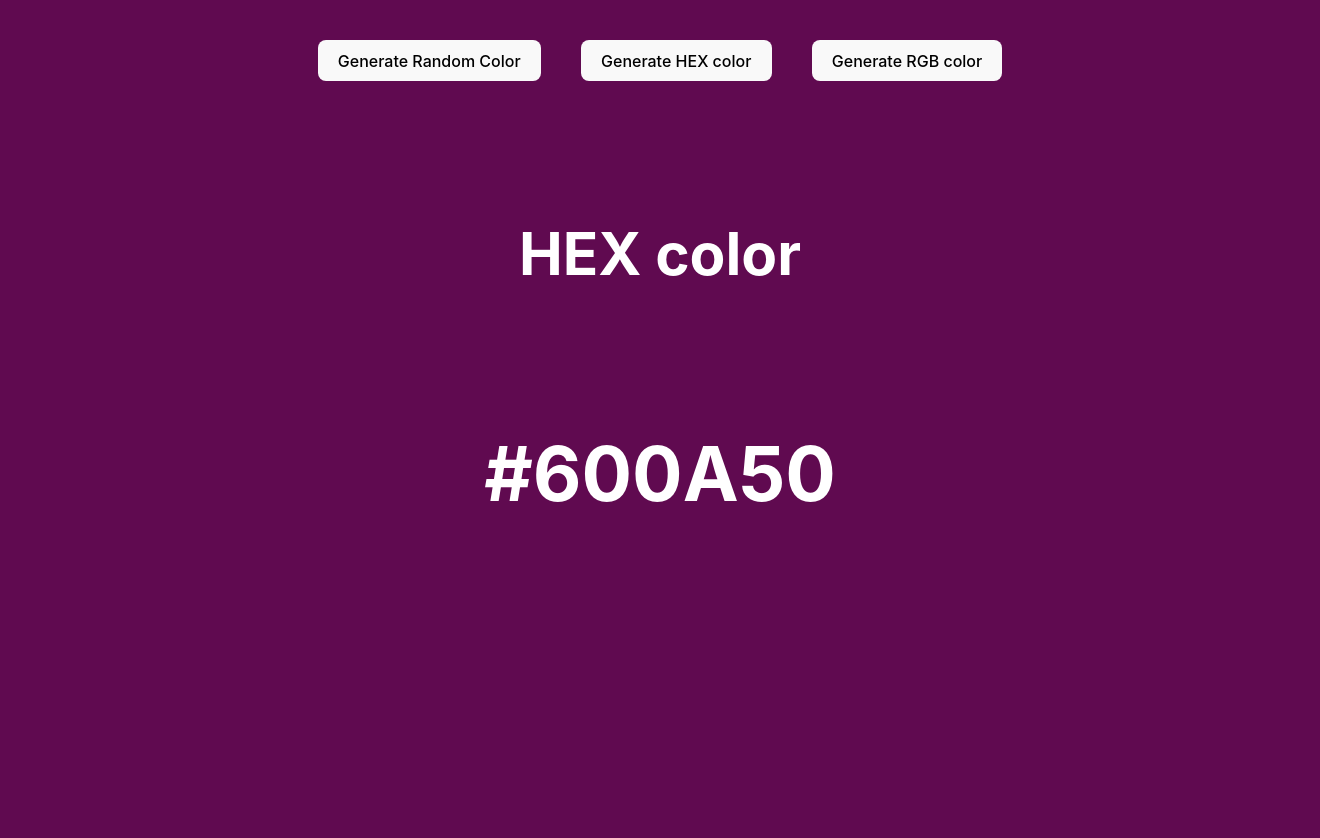
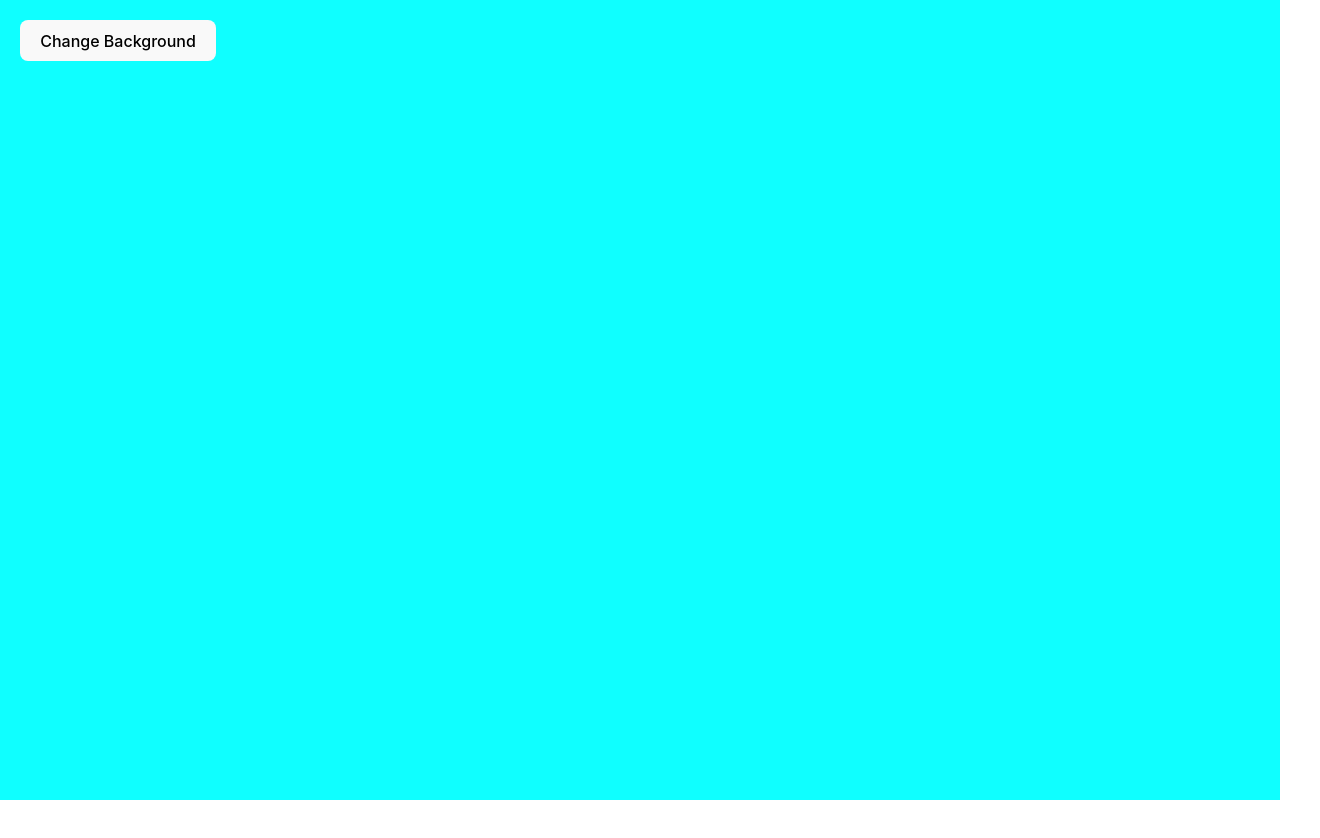
Before and after one commit to Sujan680/react-js-projects, a React (Vite) app in the folder my-project/: page / in a window 1280 px wide. Shown: the whole page, 1320 px wide, since content can reach past the window. After the commit the page ends 800 px from the top, so only its background shows below. Built offline with nearby package versions, Linux system fonts and the light colour scheme.

Commit message:
Random background Color generator using react js

```diff
--- a/my-project/src/App.jsx
+++ b/my-project/src/App.jsx
@@ -1,6 +1,7 @@
 import Accordian from "./components/accordian"
 import MultiSelectionAccordian from "./components/accordian/MultipleSelection"
 import RandomColor from "./components/random-color"
+import BgChanger from "./components/random-color/BgChanger"
 
 const App = () => {
   return (
@@ -8,7 +9,8 @@ const App = () => {
       {/* <Accordian/>
       <MultiSelectionAccordian/> */}
 
-      <RandomColor/>
+      {/* <RandomColor/> */}
+      <BgChanger/>
 
     </div>
   )
--- /dev/null
+++ b/my-project/src/components/random-color/BgChanger.jsx
@@ -0,0 +1,33 @@
+import { useState } from 'react';
+
+
+const BgChanger = () => {
+    const [bgColor, setBgColor] = useState('#0fffff'); // Default background color
+
+    const changeBackground = () => {
+        const hexValue = [0, 1, 2, 3, 4, 5, 6, 7, 8, 9, "A", "B", "C", "D", "E", "F"];
+        let randomColor = '#';
+        for (let i = 0; i < 6; i++) {
+            randomColor += hexValue[Math.floor(Math.random() * hexValue.length)];
+        }
+        setBgColor(randomColor);
+
+        // const hexValue = [0, 1, 2, 3, 4, 5, 6, 7, 8, 9, "A", "B", "D", "E", "F"];
+        // const randomColor = `#${Math.floor(Math.random()* (hexValue.length)).toString(16)}`;
+        // setBgColor(randomColor);
+    };
+
+    return (
+        <div
+         className="bg-changer" style=
+         {{
+             backgroundColor: bgColor,
+             width: '100vw',
+             height: '100vh'
+          }}>
+            <button onClick={changeBackground}>Change Background</button>
+        </div>
+    );
+};
+
+export default BgChanger;
```
